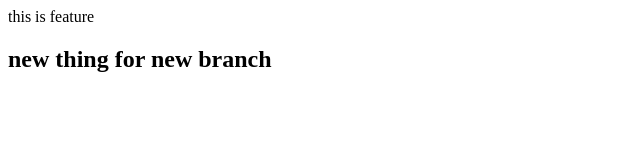
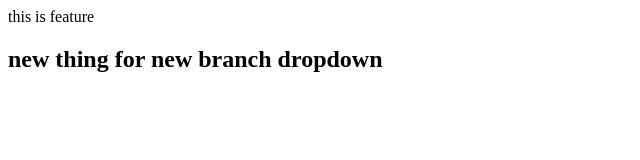
Before and after one commit to AK8959/local-repo, a plain HTML site: page index.html in a window 1280 px wide. Shown: the whole page, without its empty margins (0-640 px from the left). Drawn offline with Linux system fonts and the light colour scheme.

Commit message:
dropdown

```diff
--- a/index.html
+++ b/index.html
@@ -1,2 +1,2 @@
 <p>this is feature</p >
-    <h2>new thing for new branch</h2>
+    <h2>new thing for new branch  dropdown</h2>
```
